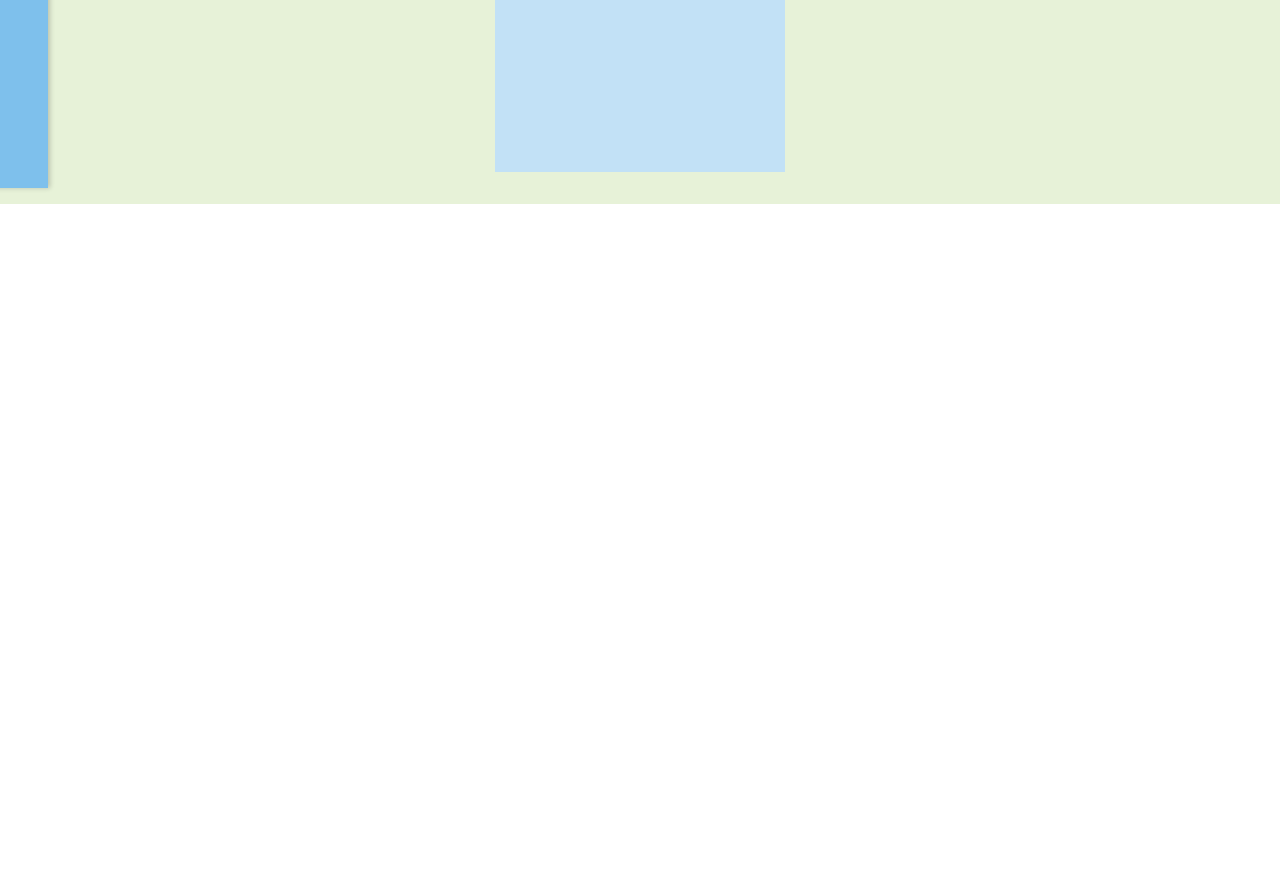
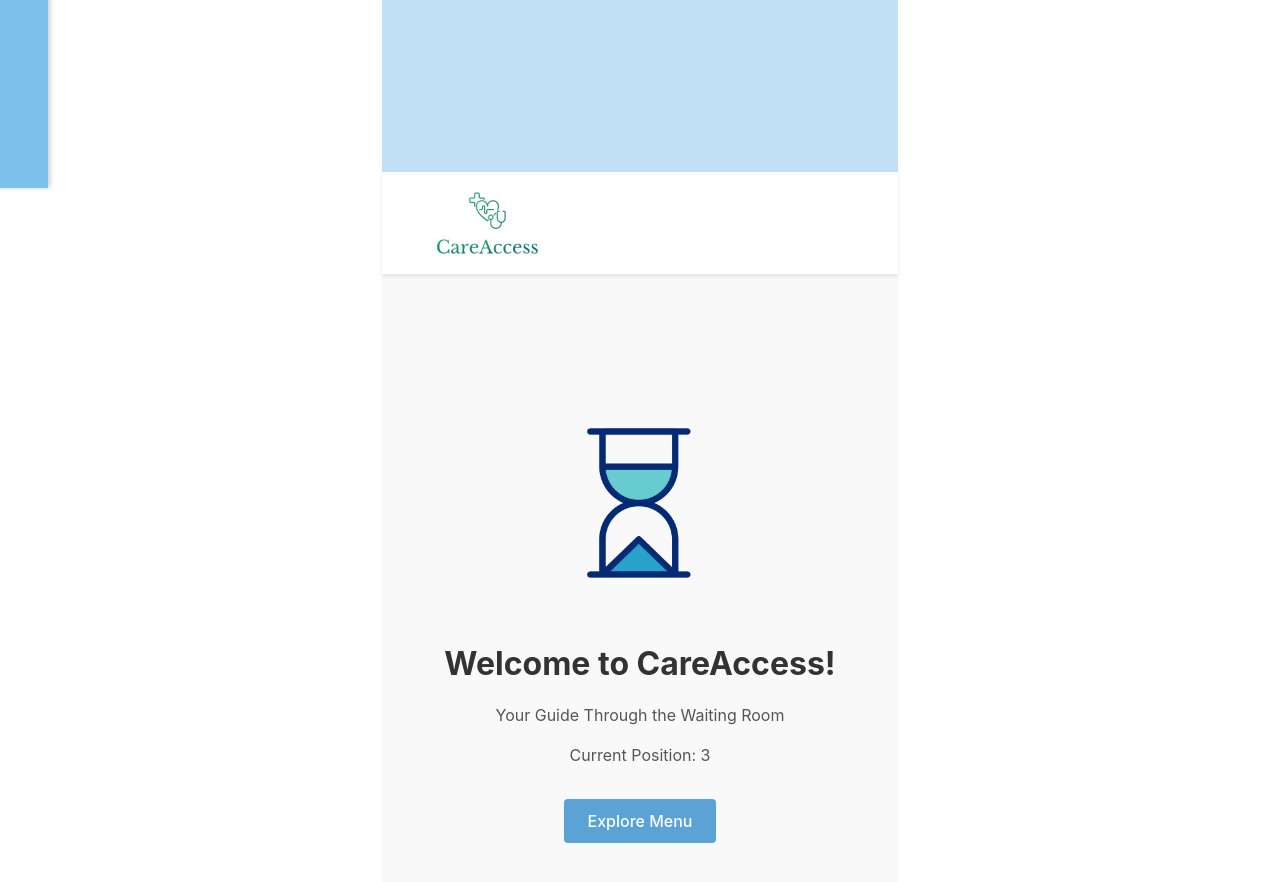
Before and after one commit to Zineb2a/Care-Coders, a React (Vite) app in the folder src/frontend/: page / in a window 1280 px wide. Shown: the part 660-1542 px from the top of the page. Before the commit the page ends 864 px from the top, so only its background shows below. Built offline with nearby package versions, Linux system fonts and the light colour scheme.

Commit message:
main page

```diff
--- a/src/frontend/src/assets/EmergencyLandingPage.css
+++ b/src/frontend/src/assets/EmergencyLandingPage.css
@@ -1,169 +1,127 @@
-/* EmergencyLandingPage.css */
-
-/* General */
-body {
-    margin: 0;
-    font-family: Arial, sans-serif;
-    background-color: #E7F2D8; /* Light background */
-  }
-
-  .logo-section {
-    display: flex;
-    align-items: center;
-    gap: 10px; /* Space between the logo and the title */
-  }
-
-  .logo {
-    width: 150px;
-    height: 150px;
-    object-fit: contain; /* Ensure the logo scales properly */
-    background-color: transparent;
-}
-
-  .container {
-    min-height: 100vh;
+/* General Layout */
+.app-container {
     display: flex;
     flex-direction: column;
+    height: 100vh;
+    background-color: #f9f9f9;
   }
 
   /* Header */
   .header {
-    background: linear-gradient(90deg, #00738C, #81B0B2); /* Gradient from dark teal to soft teal */
-    color: white;
-    padding: 8px 8px;
-    height: auto;
-  }
-
-  .header-content {
     display: flex;
     justify-content: space-between;
     align-items: center;
+    padding: 1rem;
+    background-color: #fff;
+    box-shadow: 0 2px 4px rgba(0, 0, 0, 0.1);
+    height: 70px;
+}
+
+  .logo {
+    height: 130px;
   }
 
-  .logo-section {
-    display: flex;
-    align-items: center;
+  .menu-button {
+
+    font-size: 24px;
+    background: none;
+    border: none;
+    cursor: pointer;
   }
 
-  .nav {
-    display: flex;
-    gap: 20px;
-    align-items: center;
-    margin-left: auto; /* Push navigation to the right */
+  /* Sidebar */
+  /* .sidebar {
+    position: fixed;
+    top: 0;
+    left: -16rem;
+    height: 100%;
+    width: 16rem;
+    background-color: #7ec0ec;
+    transition: left 0.3s ease;
+    padding: 1rem;
+    box-shadow: 2px 0 5px rgba(0, 0, 0, 0.2);
+  }
+   */
+  .sidebar.visible {
+    left: 0;
   }
 
-  .nav-link {
-    color: white;
-    text-decoration: none;
-    font-size: 16px;
+  .menu {
+    display: flex;
+    flex-direction: column;
+    gap: 1rem;
   }
 
-  .nav-link:hover {
+  .menu-item {
+    font-size: 18px;
+    color: #fff;
+    text-decoration: none;
+  }
+
+  .menu-item:hover {
     text-decoration: underline;
   }
 
-  /* Hero Section */
-  .hero {
-    background-color: #81B0B2; /* Soft teal */
-    color: white;
+  /* Main Content */
+  .content {
+    flex: 1;
+    display: flex;
+    justify-content: center;
+    align-items: center;
     text-align: center;
-    padding: 40px 16px;
+    padding: 2rem;
   }
 
-  .hero-title {
-    font-size: 32px;
-    font-weight: bold;
+  .welcome-container {
+    max-width: 600px;
   }
 
-  .hero-text {
-    margin-top: 16px;
-    font-size: 18px;
+  .illustration img {
+
+    max-width: 100%;
+    height: 200px;
+    margin-bottom: 1rem;
   }
 
-  .search-bar {
-    margin-top: 24px;
-    display: flex;
-    justify-content: center;
-  }
-
-  .search-input {
-    padding: 8px;
-    border: none;
-    border-radius: 4px 0 0 4px;
-    width: 60%;
-  }
-
-  .search-button {
-    background-color: #00738C; /* Dark teal */
-    color: white;
-    border: none;
-    padding: 8px 16px;
-    border-radius: 0 4px 4px 0;
-    cursor: pointer;
-  }
-
-  .search-button:hover {
-    background-color: #00509e; /* Slightly darker teal */
-  }
-
-  /* Main Content */
-  .main-content {
-    padding: 20px;
-  }
-
-  .info-card {
-    background-color: #D6EAD4; /* Pale green */
-    padding: 20px;
-    border-radius: 8px;
-    box-shadow: 0 2px 4px rgba(0, 0, 0, 0.1);
+  h1 {
+    font-size: 2rem;
+    color: #003366; /* Deep Navy Blue */
+    font-weight: bold;
     text-align: center;
   }
 
-  .info-title {
-    font-size: 20px;
-    font-weight: bold;
+  /* Subheading and Paragraph Styles */
+  p {
+    font-size: 1rem;
+    color: #555555; /* Dark Gray */
+    text-align: center;
   }
 
-  .info-text {
-    margin: 16px 0;
+  .event-info-button {
+    margin-top: 1rem;
+    padding: 0.75rem 1.5rem;
     font-size: 16px;
-  }
-
-  .info-button {
-    background-color: #81B0B2; /* Soft teal */
-    color: white;
-    padding: 8px 16px;
+    background-color: #5aa3d4  ;
     border: none;
     border-radius: 4px;
     cursor: pointer;
+    color: #fff;
   }
 
-  .info-button:hover {
-    background-color: #00738C; /* Dark teal */
+  .event-info-button:hover {
+    background-color: #7ec0ec;
   }
 
-  /* Footer */
-  .footer {
-    background-color: #97A675; /* Muted green */
-    color: white;
-    padding: 16px;
-    text-align: center;
+  .sidebar.visible {
+    left: 0;
   }
 
-  .footer-text {
-    font-size: 14px;
+  .close-button {
+    font-size: 18px;
+    background: none;
+    border: none;
+    color: white;
+    cursor: pointer;
+    margin-bottom: 1rem;
+    align-self: flex-start;
   }
-
-  .footer-button {
-    background-color: #81B0B2; /* Soft teal */
-    color: white;
-    border: none;
-    padding: 8px 16px;
-    border-radius: 4px;
-    cursor: pointer;
-    margin-top: 16px;
-  }
-
-  .footer-button:hover {
-    background-color: #00738C; /* Dark teal */
-  }
--- a/src/frontend/src/assets/EmergencyLandingPage.jsx
+++ b/src/frontend/src/assets/EmergencyLandingPage.jsx
@@ -1,65 +1,65 @@
-import React from 'react';
-import './EmergencyLandingPage.css';
-import ERlogotrans from './ERlogotrans.png'; // Import the logo
+import React, { useState } from "react";
+import "./EmergencyLandingPage.css";
+import ERlogo from "./ERlogotrans.png";
+import hourglass from "./hourglass.gif";
 
 const EmergencyLandingPage = () => {
+  const [isSidebarOpen, setIsSidebarOpen] = useState(false);
+
+  const toggleSidebar = () => {
+    setIsSidebarOpen(!isSidebarOpen);
+  };
+
   return (
-    <div className="container">
-      {/* Header */}
+    <div className="app-container">
       <header className="header">
-        <div className="header-content">
-          <div className="logo-section">
-            <img src={ERlogotrans} alt="CareAccess Logo" className="logo" />
-            {/* <h1 className="header-title">CareAccess</h1> */}
-          </div>
-          <nav className="nav">
-            <a href="#visiting" className="nav-link">Home</a>
-            <a href="#areas" className="nav-link">Waiting Room Status</a>
-            <a href="#professionals" className="nav-link">Calming Zone</a>
-            <a href="#research" className="nav-link">Games</a>
-            <a href="#about" className="nav-link">Login/SignUp</a>
-          </nav>
-        </div>
+        <button onClick={toggleSidebar} className="menu-button">
+          ☰
+        </button>
+        <img src={ERlogo} alt="ERlogo" className="logo" />
       </header>
 
-      {/* Hero Section */}
-      <div className="hero">
-        <h2 className="hero-title">Emergency and Urgent Care Wait Times</h2>
-        <p className="hero-text">How can we help you today?</p>
-        <div className="search-bar">
-          <input
-            type="text"
-            placeholder="Search..."
-            className="search-input"
-          />
-          <button className="search-button">Search</button>
-        </div>
-      </div>
+      {isSidebarOpen && <Sidebar onClose={toggleSidebar} />} {/* Sidebar appears conditionally */}
 
-      {/* Content Section */}
-      <main className="main-content">
-        <div className="info-card">
-          <h3 className="info-title">Emergency Services</h3>
-          <p className="info-text">
-            Check the latest emergency and urgent care wait times at William Osler Health System.
-            Our goal is to provide transparent and up-to-date information to help you plan your visit.
-          </p>
-          <button className="info-button">View Wait Times</button>
+      <main className="content">
+        <div className="welcome-container">
+          <div className="illustration">
+            <img src={hourglass} alt="hourglass" />
+          </div>
+          <h1>Welcome to CareAccess!</h1>
+          <p>Your Guide Through the Waiting Room</p>
+          <p>Current Position: 3</p> {/* to change with up-to-date data */}
+          <button onClick={toggleSidebar} className="event-info-button">
+            Explore Menu
+          </button>
         </div>
       </main>
-
-      {/* Footer */}
-      <footer className="footer">
-        <div className="footer-content">
-          <p className="footer-text">
-            This website uses cookies to enhance usability and provide you with a more personal experience.
-            By using this website, you agree to our use of cookies as explained in our Privacy Policy.
-          </p>
-          <button className="footer-button">Agree</button>
-        </div>
-      </footer>
     </div>
   );
 };
 
+const Sidebar = ({ onClose }) => {
+  return (
+    <aside className="sidebar visible">
+      <button onClick={onClose} className="close-button">
+        ✖
+      </button>
+      <nav className="menu">
+        <a href="#" className="menu-item">
+          Waiting Room Status
+        </a>
+        <a href="#" className="menu-item">
+          Calming Zone
+        </a>
+        <a href="#" className="menu-item">
+          Games
+        </a>
+        <a href="#" className="menu-item">
+          Feedback
+        </a>
+      </nav>
+    </aside>
+  );
+};
+
 export default EmergencyLandingPage;
--- a/src/frontend/src/main.jsx
+++ b/src/frontend/src/main.jsx
@@ -8,7 +8,7 @@ import Sidebar from './assets/Sidebar.jsx'
 createRoot(document.getElementById('root')).render(
   <StrictMode>
     <Sidebar />
-    {/* < EmergencyLandingPage /> */}
+    < EmergencyLandingPage />
 
   </StrictMode>,
 )
```
Also changed, not shown: src/frontend/src/assets/ERlogotrans.png, src/frontend/src/assets/hourglass.gif (added).
